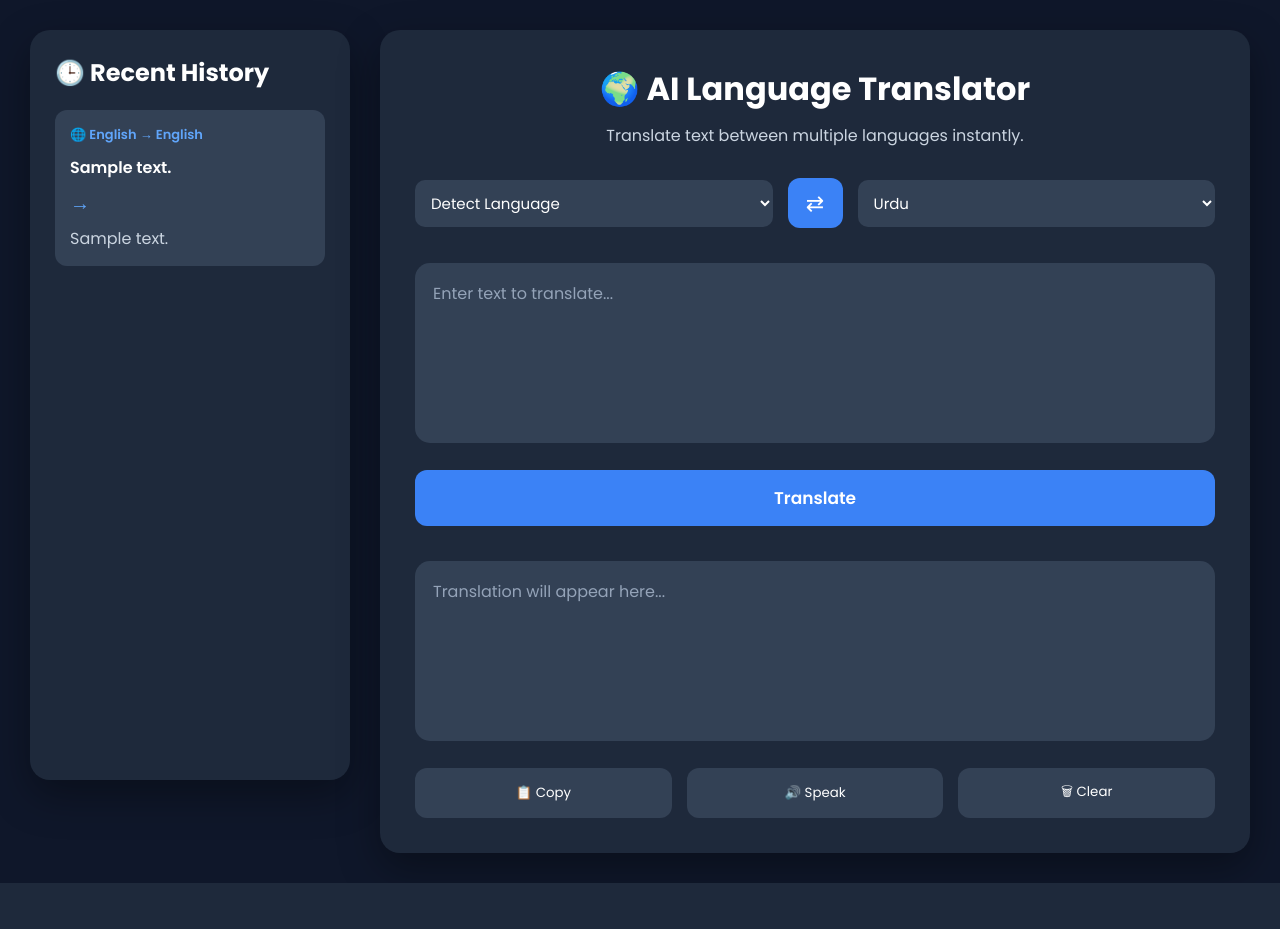
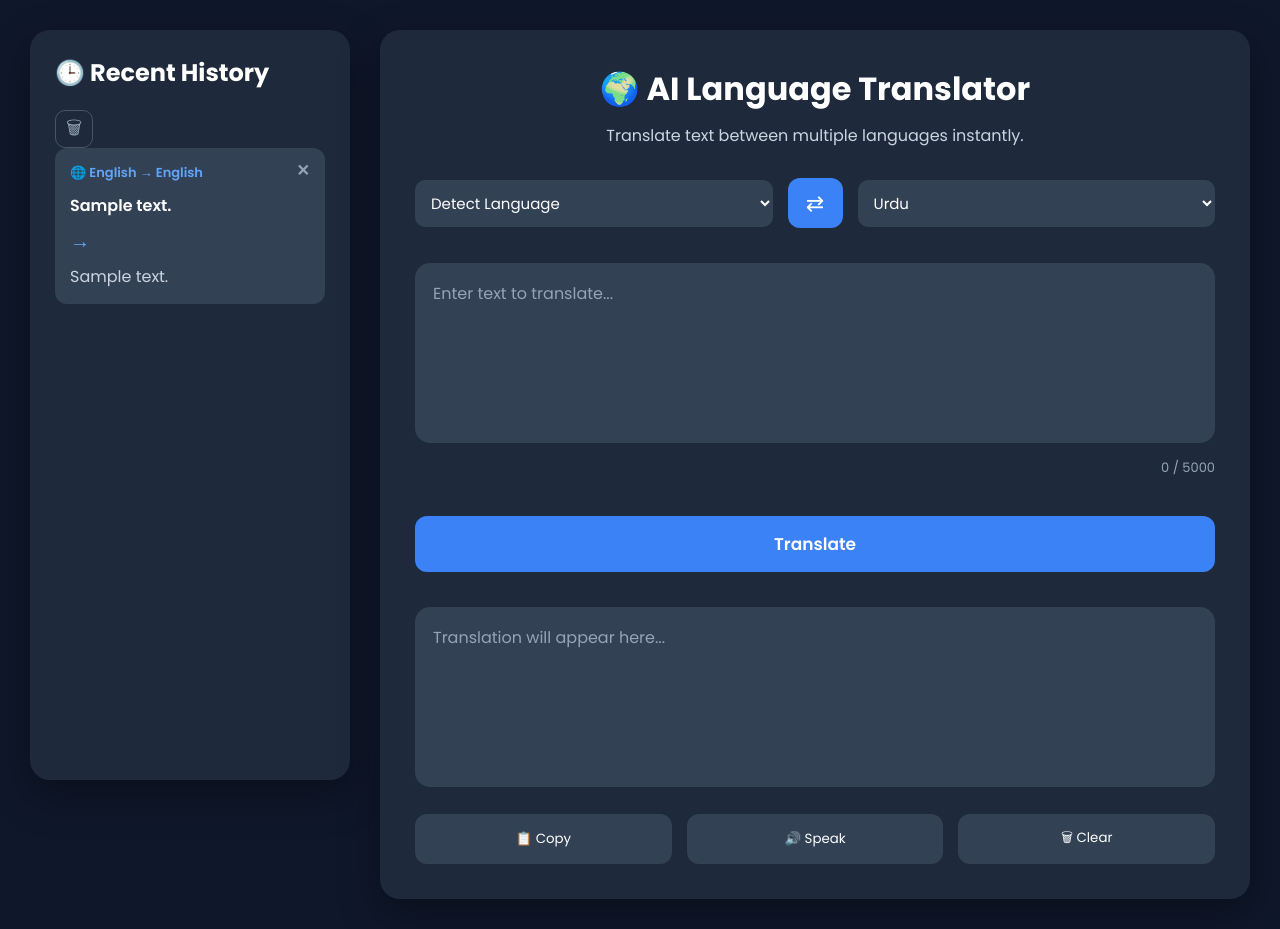
Before and after one commit to HibaIsmail6/AI-Language-Translator, a Flask app: page / in a window 1280 px wide. Before the commit the page ends 883 px from the top, so only its background shows below. Run offline with Flask 3, Linux system fonts and the light colour scheme; tables that the repository leaves empty hold one stand-in row (values such as "Sample post").

Commit message:
Complete AI Language Translator project

```diff
--- a/app.py
+++ b/app.py
@@ -2,7 +2,9 @@ from flask import Flask, render_template, request, jsonify
 from database.database import (
     initialize_database,
     save_translation,
-    get_translation_history
+    get_translation_history,
+    delete_translation,
+    clear_translation_history
 )
 from services.translator import translate_text
 
@@ -51,6 +53,23 @@ def history():
 
     return jsonify(history)
 
+@app.route("/history/<int:history_id>", methods=["DELETE"])
+def delete_history(history_id):
+    delete_translation(history_id)
+
+    return jsonify({
+        "message": "Translation deleted successfully."
+        })
+
+@app.route("/history", methods=["DELETE"])
+def clear_history():
+
+    clear_translation_history()
+
+    return jsonify({
+        "message": "History cleared successfully."
+    })
+
 
 if __name__ == "__main__":
     app.run(debug=True)
--- a/database/database.py
+++ b/database/database.py
@@ -60,6 +60,7 @@ def save_translation(
     connection.close()
 
 def get_translation_history():
+
     connection = get_connection()
 
     cursor = connection.execute("""
@@ -73,3 +74,29 @@ def get_translation_history():
     connection.close()
 
     return [dict(row) for row in rows]
+
+
+def delete_translation(history_id):
+
+    connection = get_connection()
+
+    connection.execute("""
+        DELETE FROM translations
+        WHERE id = ?
+    """, (history_id,))
+
+    connection.commit()
+
+    connection.close()
+
+def clear_translation_history():
+
+    connection = get_connection()
+
+    connection.execute("""
+        DELETE FROM translations
+    """)
+
+    connection.commit()
+
+    connection.close()
--- a/static/css/style.css
+++ b/static/css/style.css
@@ -311,3 +311,131 @@ textarea::placeholder{
     text-transform:capitalize;
 
 }
+.history-item{
+    position: relative;
+}
+
+.delete-history-btn{
+    position: absolute;
+    top: 10px;
+    right: 10px;
+
+    width: 24px;
+    height: 24px;
+
+    border: none;
+    border-radius: 50%;
+
+    background: transparent;
+    color: #94a3b8;
+
+    font-size: 16px;
+    font-weight: bold;
+
+    cursor: pointer;
+
+    transition: 0.2s ease;
+}
+
+.delete-history-btn:hover{
+    background: #ef4444;
+    color: white;
+}
+/* ===============================
+   Clear History Button
+=============================== */
+
+#clear-history-btn{
+
+    width: 38px;
+    height: 38px;
+
+    display: flex;
+    justify-content: center;
+    align-items: center;
+
+    background: transparent;
+
+    border: 1px solid #475569;
+
+    border-radius: 10px;
+
+    color: #94a3b8;
+
+    font-size: 18px;
+
+    cursor: pointer;
+
+    transition: all .25s ease;
+
+}
+
+#clear-history-btn:hover{
+
+    background: #ef4444;
+
+    border-color: #ef4444;
+
+    color: white;
+
+    transform: scale(1.05);
+
+}
+
+/* ===============================
+   Empty History State
+=============================== */
+
+.empty-history{
+
+    text-align: center;
+
+    margin-top: 60px;
+
+    color: #94a3b8;
+
+}
+
+.empty-history-icon{
+
+    font-size: 48px;
+
+    margin-bottom: 15px;
+
+}
+
+.empty-history-title{
+
+    font-size: 18px;
+
+    font-weight: 600;
+
+    color: #e2e8f0;
+
+    margin-bottom: 8px;
+
+}
+
+.empty-history-text{
+
+    font-size: 14px;
+
+    line-height: 1.5;
+
+}
+/* ===============================
+   Character Counter
+=============================== */
+
+.character-counter{
+
+    text-align: right;
+
+    margin-top: 8px;
+    margin-bottom: 18px;
+
+    font-size: 13px;
+
+    color: #94a3b8;
+
+}
--- a/static/js/script.js
+++ b/static/js/script.js
@@ -10,17 +10,16 @@
 
 const inputText = document.getElementById("input-text");
 const outputText = document.getElementById("output-text");
-
 const sourceLanguage = document.getElementById("source-language");
 const targetLanguage = document.getElementById("target-language");
-
 const translateButton = document.getElementById("translate-btn");
 const swapButton = document.getElementById("swap-btn");
 const copyButton = document.getElementById("copy-btn");
 const clearButton = document.getElementById("clear-btn");
 const speakButton = document.getElementById("speak-btn");
-
 const historyList = document.getElementById("history-list");
+const clearHistoryButton = document.getElementById("clear-history-btn");
+const characterCount = document.getElementById("character-count");
 
 // ===============================
 // Loading State
@@ -87,13 +86,38 @@ async function loadHistory() {
         }
 
         const history = await response.json();
-
+        console.log(history);
+        console.log(typeof history);
         historyList.innerHTML = "";
 
+        if (history.length === 0) {
+
+    historyList.innerHTML = `
+        <div class="empty-history">
+
+            <div class="empty-history-icon">
+                📭
+            </div>
+
+            <p class="empty-history-title">
+                No translations yet
+            </p>
+
+            <p class="empty-history-text">
+                Start translating to build your history.
+            </p>
+
+        </div>
+    `;
+
+    return;
+
+}
         history.forEach(item => {
 
             const historyItem = document.createElement("div");
 
+            historyItem.dataset.id = item.id;
             historyItem.dataset.sourceText = item.source_text;
             historyItem.dataset.translatedText = item.translated_text;
             historyItem.dataset.sourceLanguage = item.source_language;
@@ -102,6 +126,11 @@ async function loadHistory() {
             historyItem.className = "history-item";
 
             historyItem.innerHTML = `
+
+    <button class="delete-history-btn">
+        ✕
+    </button>
+
     <p class="history-language">
         🌐 ${languages[item.source_language]} → ${languages[item.target_language]}
     </p>
@@ -117,7 +146,45 @@ async function loadHistory() {
     <p class="history-target">
         ${item.translated_text}
     </p>
+
 `;
+            const deleteButton = historyItem.querySelector(".delete-history-btn");
+            deleteButton.addEventListener("click", async function (event) {
+
+    event.stopPropagation();
+
+    const confirmDelete = confirm("Delete this translation?");
+
+    if (!confirmDelete) {
+        return;
+    }
+
+    try {
+
+        const response = await fetch(`/history/${historyItem.dataset.id}`, {
+            method: "DELETE"
+        });
+
+        if (!response.ok) {
+            throw new Error("Unable to delete translation.");
+        }
+
+        historyItem.remove();
+
+        showToast("Translation deleted.", "success");
+
+    }
+
+    catch (error) {
+
+        console.error(error);
+
+        showToast(error.message, "error");
+
+    }
+
+});
+
             historyItem.addEventListener("click", restoreHistoryItem);
 
             historyList.appendChild(historyItem);
@@ -275,9 +342,58 @@ function clearText() {
     inputText.value = "";
     outputText.value = "";
 
+    updateCharacterCount();
+
+}
+
+// ===============================
+// Character Counter
+// ===============================
+
+function updateCharacterCount() {
+
+    characterCount.textContent = inputText.value.length;
+
 }
 
 
+// ===============================
+// Clear Translation History
+// ===============================
+
+async function clearHistory() {
+
+    const confirmClear = confirm("Delete all translation history?");
+
+    if (!confirmClear) {
+        return;
+    }
+
+    try {
+
+        const response = await fetch("/history", {
+            method: "DELETE"
+        });
+
+        if (!response.ok) {
+            throw new Error("Unable to clear history.");
+        }
+
+        loadHistory();
+
+        showToast("History cleared successfully!", "success");
+
+    }
+
+    catch (error) {
+
+        console.error(error);
+
+        showToast(error.message, "error");
+
+    }
+
+}
 // ===============================
 // Speak Translation
 // ===============================
@@ -302,20 +418,34 @@ function speakTranslation() {
     window.speechSynthesis.speak(speech);
 
 }
+// ===============================
+// Keyboard Shortcut
+// Ctrl + Enter to Translate
+// ===============================
 
+inputText.addEventListener("keydown", function (event) {
+
+    if (event.ctrlKey && event.key === "Enter") {
+
+        event.preventDefault();
+
+        translateText();
+
+    }
+
+});
 
 // ===============================
 // Event Listeners
 // ===============================
 
 translateButton.addEventListener("click", translateText);
-
 swapButton.addEventListener("click", swapLanguages);
-
 copyButton.addEventListener("click", copyTranslation);
-
 clearButton.addEventListener("click", clearText);
-
 speakButton.addEventListener("click", speakTranslation);
+clearHistoryButton.addEventListener("click", clearHistory);
+inputText.addEventListener("input", updateCharacterCount);
 
 loadHistory();
+updateCharacterCount();
--- a/templates/index.html
+++ b/templates/index.html
@@ -24,7 +24,14 @@
 
         <aside class="history-panel">
 
-            <h2>🕒 Recent History</h2>
+            <div class="history-header">
+                <h2>🕒 Recent History</h2>
+                <button
+                        id="clear-history-btn"
+                        title="Clear all history">
+                    🗑
+                </button>
+            </div>
 
             <div id="history-list">
 
@@ -68,6 +75,10 @@
                     id="input-text"
                     placeholder="Enter text to translate..."
             ></textarea>
+
+            <div class="character-counter">
+                <span id="character-count">0</span> / 5000
+            </div>
 
             <!-- Translate -->
 
```
Also changed, not shown: README.md, 3 other files. Lines whose indentation alone changed are shown as unchanged.
